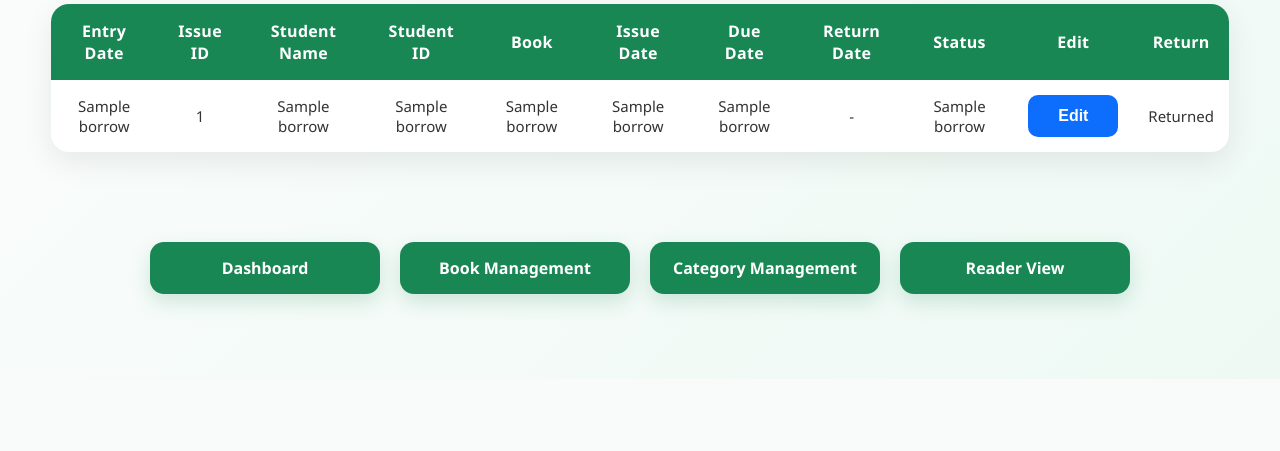
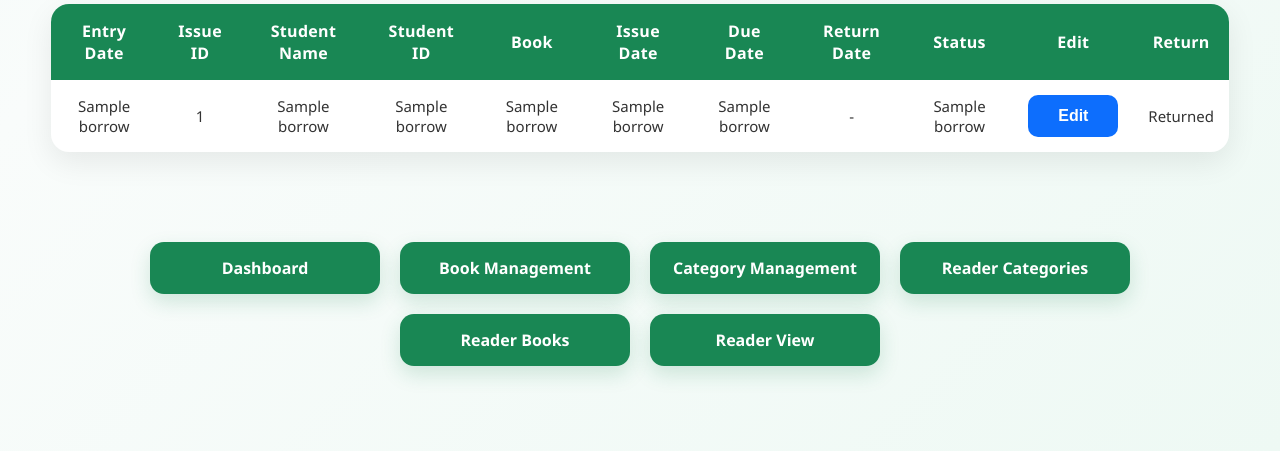
Before and after one commit to ArshiyaaTarannum/Library-Management-System, a Flask app: template templates/borrow_books.html in a window 1280 px wide. Shown: the part 1472-1923 px from the top of the page. Before the commit the page ends 1787 px from the top, so only its background shows below. Run offline with Flask 3, Linux system fonts and the light colour scheme; the template is opened without the code that fills it: most values are stand-ins (such as "Sample title", 1, 10 or a date in 2020).

Commit message:
Update borrow_books.html

```diff
--- a/templates/borrow_books.html
+++ b/templates/borrow_books.html
@@ -326,6 +326,16 @@
             Category Management
 
         </a>
+        <a href="{{ url_for('view_categories') }}" class="nav-btn">
+
+            Reader Categories
+
+        </a>
+        <a href="{{ url_for('books') }}" class="nav-btn">
+
+            Reader Books
+
+        </a>
 
         <a href="{{ url_for('books') }}" class="nav-btn">
 
```
Lines whose indentation alone changed are shown as unchanged.
